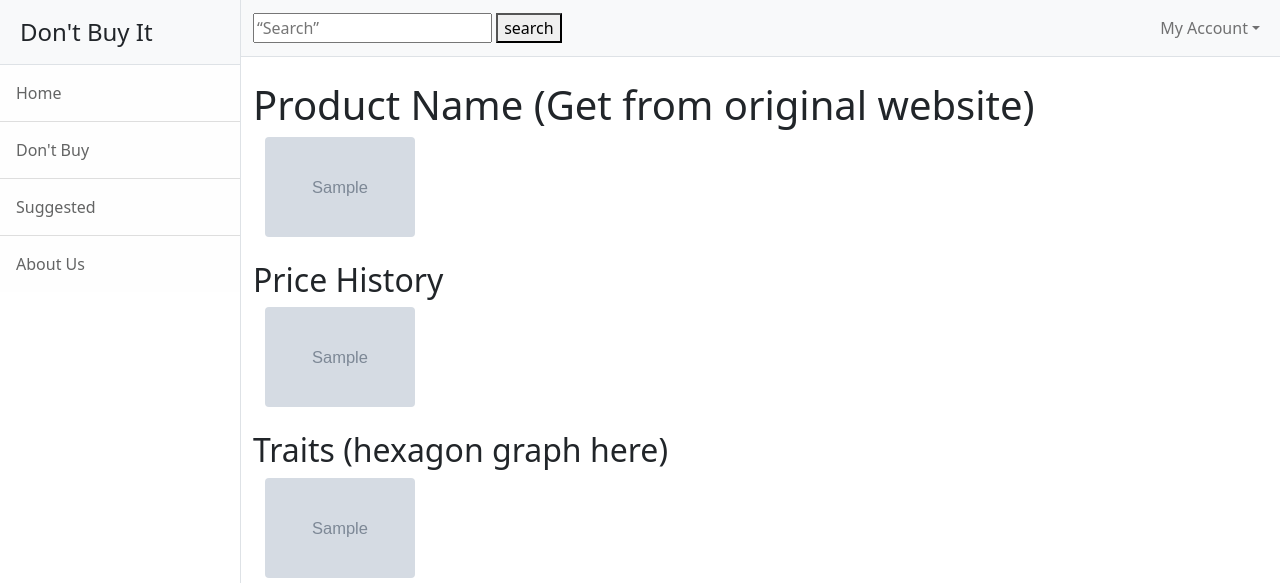
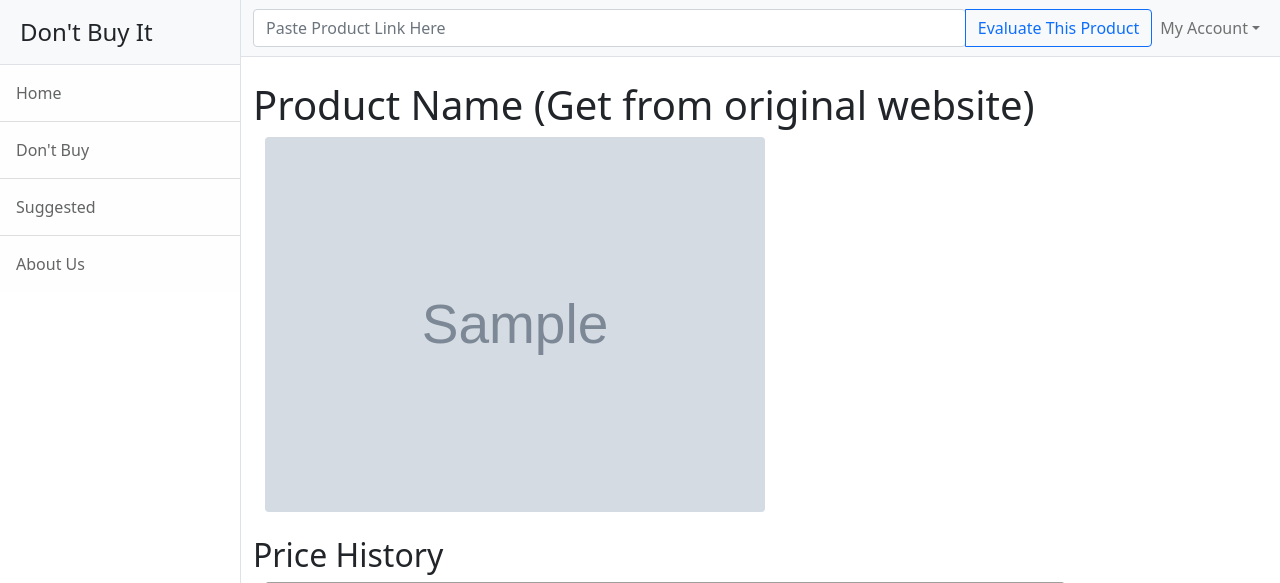
Before and after one commit to USF-msds-603-2022/Beebuy, a Flask app: template templates/product.html in a window 1280 px wide. Shown: the top 583 px of the page. Run offline with Flask 2, Linux system fonts and the light colour scheme; the template is opened without the code that fills it: most values are stand-ins (such as "Sample title", 1, 10 or a date in 2020); grey boxes marked "Sample" are stand-in pictures; some libraries are stand-ins or nearby versions; grey boxes are pictures that could not be loaded.

Commit message:
add pics and review box to product page, edited search box on main

```diff
--- a/flask_test.py
+++ b/flask_test.py
@@ -89,6 +89,14 @@ def login():
         form=form
     )
 
+@app.route("/product")
+def product():
+    product_img_url = "https://ca-times.brightspotcdn.com/dims4/default/9b1c273/2147483647/strip/true/crop/3000x2000+0+0/resize/840x560!/format/webp/quality/90/?url=https%3A%2F%2Fcalifornia-times-brightspot.s3.amazonaws.com%2Fe3%2Fef%2F1473571143efbd8cd764a95352d8%2F927753-me-0308-gas-2-rcg.jpg"
+    price_history = "https://cdn.forumcomm.com/dims4/default/a314711/2147483647/strip/true/crop/670x325+0+0/resize/1680x814!/format/webp/quality/90/?url=https%3A%2F%2Fforum-communications-production-web.s3.amazonaws.com%2Fbrightspot%2F51%2F8c%2F9bab38594800892f770e8350a078%2Fgas-prices-chart.gif"
+    radar_chart = "https://miro.medium.com/max/1400/1*YFroPGj9dpPx7nqf045AUQ.png"
+
+    return render_template('product.html', product_img_url = product_img_url, price_history= price_history,
+                           radar_chart = radar_chart)
 
 if __name__=='__main__':
     app.run(host='0.0.0.0',debug = True)
--- a/templates/layout.html
+++ b/templates/layout.html
@@ -28,9 +28,9 @@
                 <!-- Top navigation-->
                 <nav class="navbar navbar-expand-lg navbar-light bg-light border-bottom">
                     <div class="container-fluid">
-                        <div class=“input-group rounded”>
-                        <input type=“search” class=“form-control rounded” placeholder=“Search” aria-label=“Search” aria-describedby=“search-addon” />
-                        <button type=“button” class=“btn btn-outline-primary”>search</button>
+                        <div class="input-group rounded">
+                        <input type="Search" class="form-control rounded" placeholder="Paste Product Link Here" aria-label="Search" aria-describedby="search-addon" />
+                        <button type="button" class="btn btn-outline-primary">Evaluate This Product</button>
 
                         </div>
                         <button class="navbar-toggler" type="button" data-bs-toggle="collapse" data-bs-target="#navbarSupportedContent" aria-controls="navbarSupportedContent" aria-expanded="false" aria-label="Toggle navigation"><span class="navbar-toggler-icon"></span></button>
--- a/templates/product.html
+++ b/templates/product.html
@@ -8,33 +8,33 @@
         <h1 class="mt-4">Product Name (Get from original website)</h1>
         <div class="container">
             <div class="row ">
-                {%for j in top10%}
-                    <div class="col-lg-4 col-md-12">
-                        <img src="{{j['img_address']}}" width="150", height="100" class="rounded float-left" alt="...">
-                    </div>
-                {%endfor%}
+                <div class="col-lg-4 col-md-12">
+                    <img src="{{product_img_url}}" width="500" height="auto" class="rounded float-left" alt="...">
+                </div>
             </div>
         </div>
+
+
         <h2 class="mt-4">Price History</h2>
         <div class="container">
             <div class="row ">
-                {%for j in suggestion%}
                 <div class="col-lg-4 col-md-12">
-                    <img src="{{j['img_address']}}" width="150", height="100" class="rounded float-left" alt="...">
+                    <img src="{{price_history}}" width="800" height="auto" class="rounded float-left" alt="...">
                 </div>
-                {%endfor%}
             </div>
         </div>
-        <h2 class="mt-4">Traits (hexagon graph here)</h2>
+
+
+        <h2 class="mt-4">Traits (radar chart here)</h2>
         <div class="container">
             <div class="row ">
-                {%for j in suggestion%}
                 <div class="col-lg-4 col-md-12">
-                    <img src="{{j['img_address']}}" width="150", height="100" class="rounded float-left" alt="...">
+                    <img src="{{radar_chart}}" width="400" height="auto" class="rounded float-left" alt="...">
                 </div>
-                {%endfor%}
             </div>
         </div>
+
+
         <h2 class="mt-4">Pros and Cons</h2>
         <div class="container">
             <div class="row ">
@@ -45,14 +45,14 @@
                 {%endfor%}
             </div>
         </div>
+
+
         <h2 class="mt-4">Add Your Review Here</h2>
         <div class="container">
-            <div class="row ">
-                {%for j in suggestion%}
-                <div class="col-lg-4 col-md-12">
-                    <img src="{{j['img_address']}}" width="150", height="100" class="rounded float-left" alt="...">
-                </div>
-                {%endfor%}
+            <div class="input-group rounded">
+            <input type="Type your review here" class="form-control rounded" placeholder="Type your review here" aria-label="Search" aria-describedby="search-addon" />
+            <button type="button" class="btn btn-outline-primary">Submit</button>
+
             </div>
         </div>
         </p>
```
